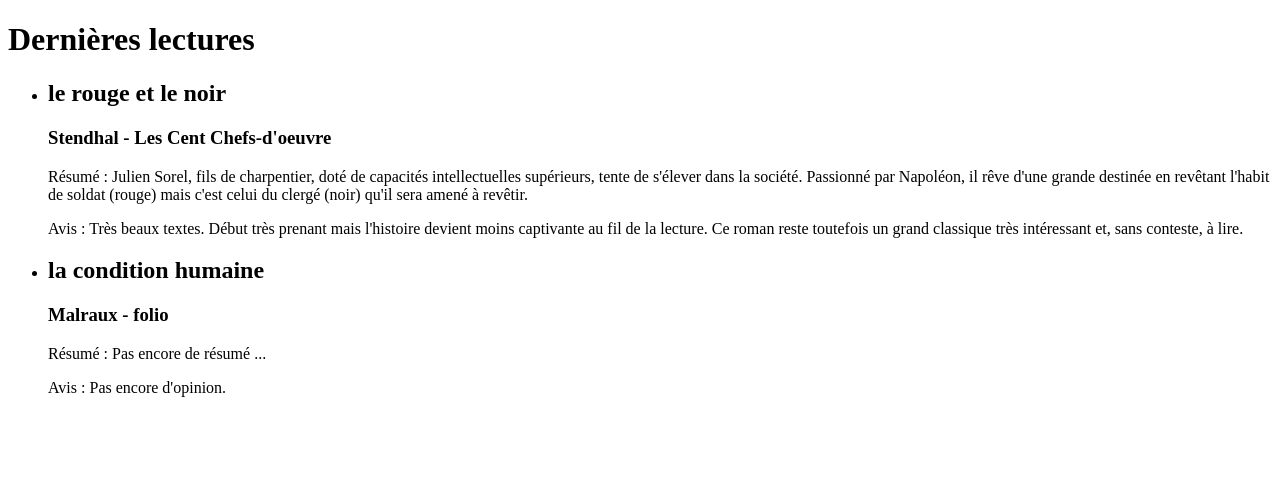
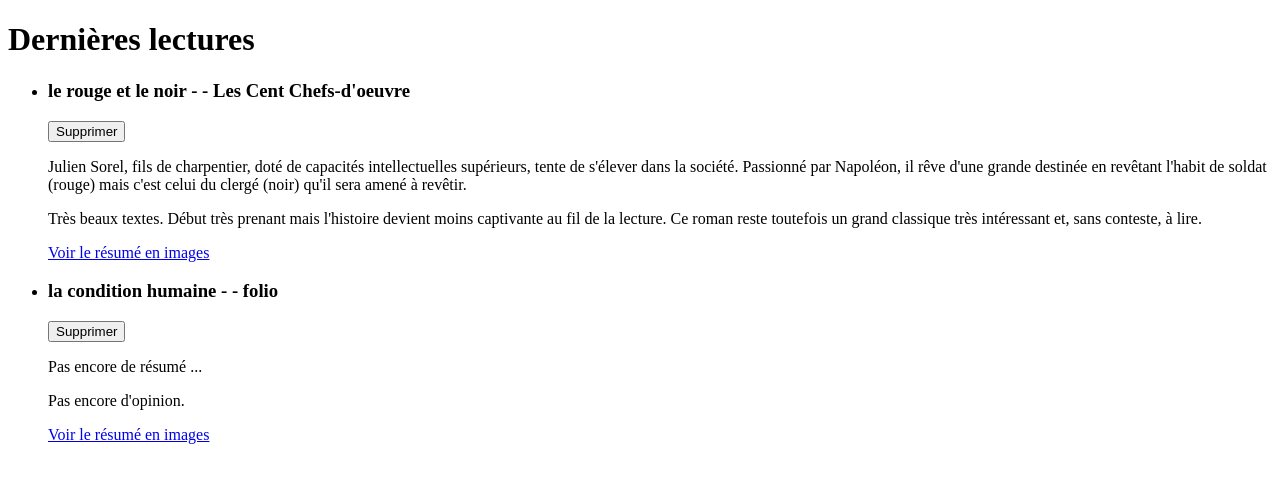
Before and after one commit to awebstyle/myBooks, a Vue app in the folder prj-cmp-01-starting-setup/: page / in a window 1280 px wide. Shown: the top 482 px of the page. Built offline with nearby package versions, Linux system fonts and the light colour scheme.

Commit message:
création d'un composant BookResource
séparation de la logique en créant un composant spécifique pour les livres

```diff
--- a/prj-cmp-01-starting-setup/src/App.vue
+++ b/prj-cmp-01-starting-setup/src/App.vue
@@ -1,17 +1,24 @@
 <template>
     <h1>Dernières lectures</h1>
     <ul>
-        <li v-for="storedBook in storedBooks" :key="storedBook.id">
-            <h2>{{ storedBook.title }}</h2>
-            <h3>{{ storedBook.author }} - {{ storedBook.edition }}</h3>
-            <p>Résumé : {{ storedBook.summary }}</p>
-            <p>Avis : {{ storedBook.opinion }}</p>
-        </li>
+      <book-resource v-for="book in storedBooks" :key="book.id"
+        :title="book.title"
+        :author="book.author"
+        :edition="book.edition"
+        :summary="book.summary"
+        :opinion="book.opinion"
+        :link="book.link"
+      >
+      </book-resource>
     </ul>
 </template>
 
 <script>
+    import BookResource from './components/books/BookResource.vue';
     export default {
+        components: {
+            BookResource
+        },
         data(){
             return {
                 storedBooks: [
@@ -21,7 +28,8 @@
                     author: 'Stendhal',
                     edition: 'Les Cent Chefs-d\'oeuvre',
                     summary: 'Julien Sorel, fils de charpentier, doté de capacités intellectuelles supérieurs, tente de s\'élever dans la société. Passionné par Napoléon, il rêve d\'une grande destinée en revêtant l\'habit de soldat (rouge) mais c\'est celui du clergé (noir) qu\'il sera amené à revêtir.',
-                    opinion: 'Très beaux textes.  Début très prenant mais l\'histoire devient moins captivante au fil de la lecture.  Ce roman reste toutefois un grand classique très intéressant et, sans conteste, à lire.'
+                    opinion: 'Très beaux textes.  Début très prenant mais l\'histoire devient moins captivante au fil de la lecture.  Ce roman reste toutefois un grand classique très intéressant et, sans conteste, à lire.',
+                    link: 'https://awebstyle.be'
                 },
                 {
                     id: 'clMalrauxCH',
@@ -29,7 +37,8 @@
                     author: 'Malraux',
                     edition: 'folio',
                     summary: 'Pas encore de résumé ...',
-                    opinion: 'Pas encore d\'opinion.'
+                    opinion: 'Pas encore d\'opinion.',
+                    link: 'https://awebstyle.be'
                 }
                 ]
             }
--- /dev/null
+++ b/prj-cmp-01-starting-setup/src/components/books/BookResource.vue
@@ -0,0 +1,19 @@
+<template>
+    <li>
+        <div>
+            <header>
+                <h3>{{ title }} - {{ author }} - {{ edition }}</h3>
+                <button>Supprimer</button>
+            </header>
+        </div>
+        <p>{{ summary }}</p>
+        <p>{{ opinion }}</p>
+        <a :href="link" target="blank">Voir le résumé en images</a>
+    </li>
+</template>
+
+<script>
+    export default {
+        props: ['title', 'auhtor', 'edition', 'summary', 'opinion', 'link']
+    }
+</script>
```
